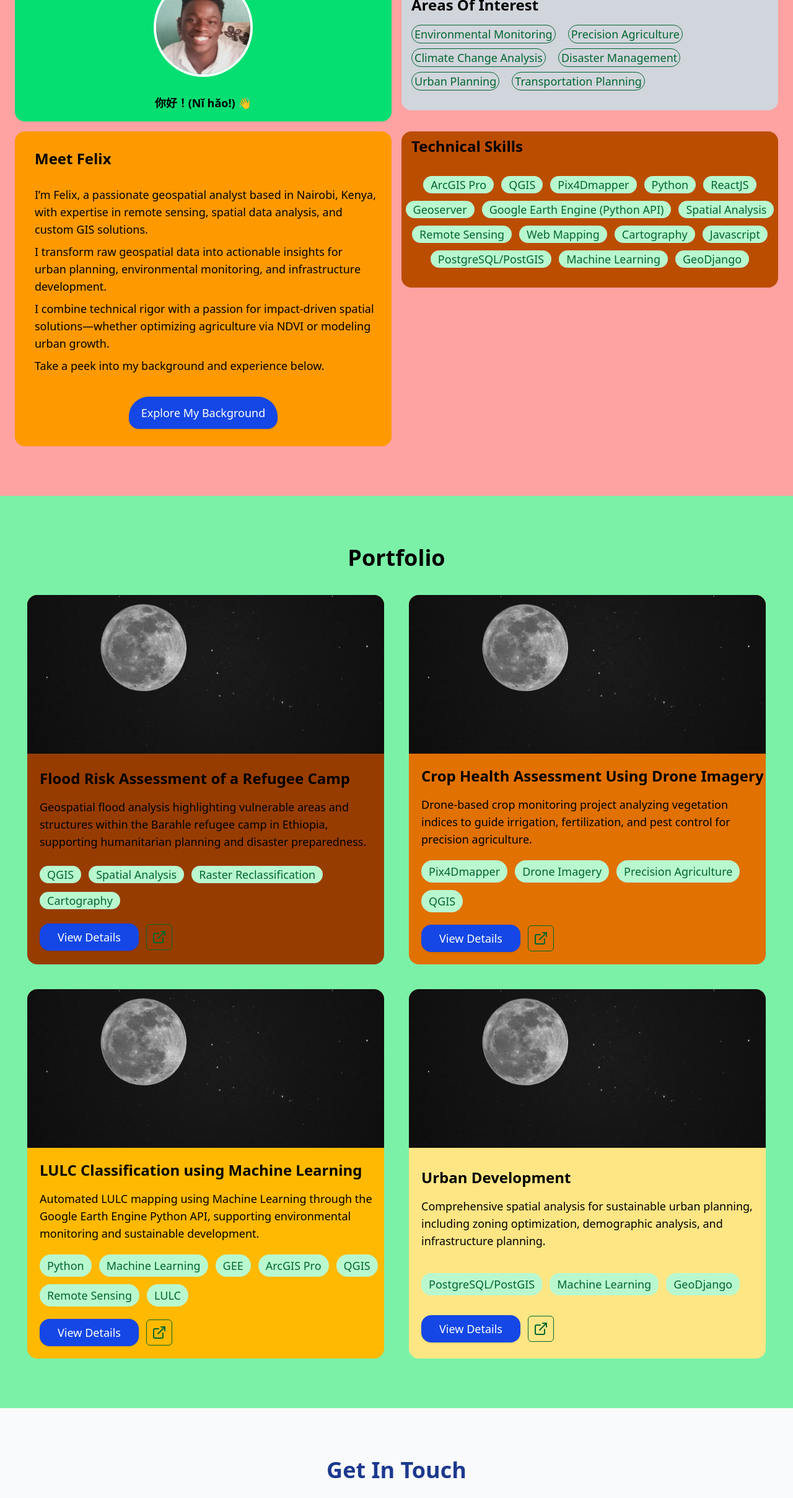
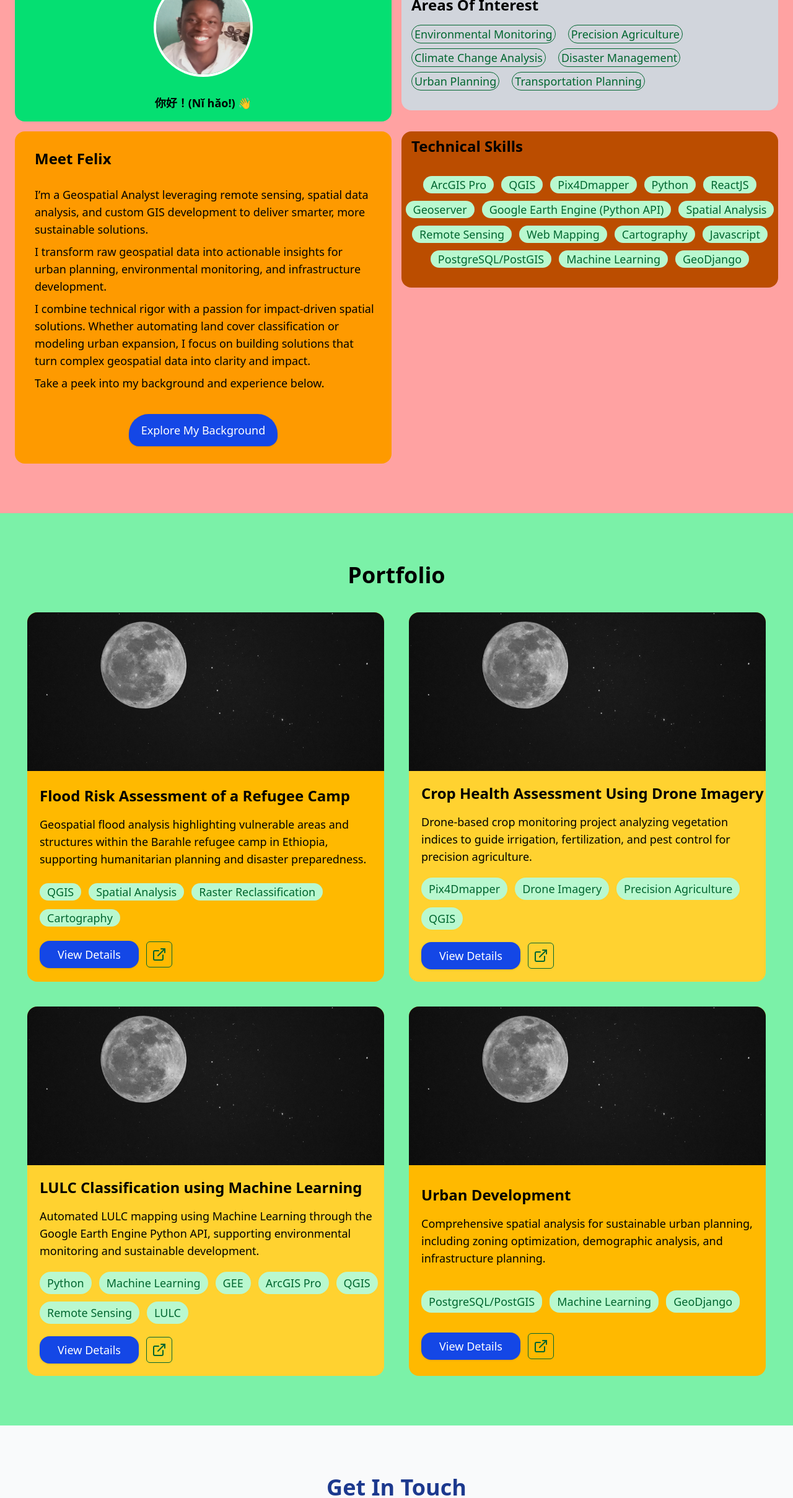
Before and after one commit to FelixOmollo/felix-portfolio, a React (Vite) app: page / in a window 1280 px wide. Shown: the part 1012-3429 px from the top of the page at 62% size. Built offline with nearby package versions, Linux system fonts and the light colour scheme.

Commit message:
Populate about page

```diff
--- a/src/components/About.jsx
+++ b/src/components/About.jsx
@@ -36,10 +36,10 @@ export default function About() {
 
            <h1 className="text-xl md:text-2xl text-left ml-2 font-bold md:mt-5 lg:mt-7 lg:text-2xl lg:ml-8">Meet Felix</h1>
            <div className='text-left text-sm sm:text-base md:text-lg lg:text-lg lg:mt-5 p-2 lg:pl-8 lg:pr-6'>
-            <p>I’m Felix, a passionate geospatial analyst based in Nairobi, Kenya, with expertise in remote sensing, spatial data analysis, and custom GIS solutions.</p>
+            <p>I’m a Geospatial Analyst leveraging remote sensing, spatial data analysis, and custom GIS development to deliver smarter, more sustainable solutions.</p>
             <p className="mt-2">I transform raw geospatial data into actionable insights for urban planning, environmental monitoring, and infrastructure development.  </p>
             <p className="mt-2">
-              I combine technical rigor with a passion for impact-driven spatial solutions—whether optimizing agriculture via NDVI or modeling urban growth.
+              I combine technical rigor with a passion for impact-driven spatial solutions. Whether automating land cover classification or modeling urban expansion, I focus on building solutions that turn complex geospatial data into clarity and impact.
             </p>
             <p className="mt-2">Take a peek into my background and experience below.</p>
            </div>
--- a/src/components/Detailspage.jsx
+++ b/src/components/Detailspage.jsx
@@ -90,7 +90,7 @@ export default function ProjectDetails() {
 
         {/* External Link */}
         <div className="bg-amber-200 p-4 mt-5 rounded-2xl md:col-span-1 lg:col-span-2 lg:row-start-3 lg:col-start-5 lg:self-start">
-          <h2 className="font-bold flex text-xl justify-start md:text-2xl ml-2 mt-2">Project Links</h2>
+          <h2 className="font-bold flex text-xl justify-start md:text-2xl mb-2 ml-2 mt-2">Project Links</h2>
           <a href={project.link} rel="noopener noreferrer"
              className="inline-flex gap-2 items-center md:justify-center border-[2px] md:w-full md:ml-5 lg:ml-0 md:mr-5 md:mt-2 border-green-600 text-green-600 px-10 py-3 rounded-md hover:bg-green-600 hover:border-white hover:text-white text-md lg:text-lg font-medium transition-transform duration-500 active:scale-115">
             <ExternalLink className="w-5 h-5 md:h-6 md:w-6" /> Live Demo
--- a/src/components/Experience.jsx
+++ b/src/components/Experience.jsx
@@ -236,7 +236,7 @@ export default function Experience() {
                     <Briefcase className="w-5 h-5 sm:w-8 sm:h-8 text-green-800" />Volunteer Geospatial Analyst
                   </h2>
                   <h3 className="font-semibold text-md mt-2 mb-2 text-emerald-700 sm:text-xl">Taita Taveta County & Rotaract Club of Voi</h3>
-                  <span className="block text-gray-700 mb-4 sm:text-xl">Dec 2022</span>
+                  <span className="block text-gray-700 mb-4 sm:text-xl">Dec 2021</span>
                   {/* <hr className="border-t border-green-700 opacity-30 my-2" /> */}
                   <p className='sm:text-xl'>Participated in a community-led initiative to clean and map River Voi. Collected field data, contributed to mapping the river corridor using GPS and open-source tools, and supported environmental awareness efforts among local residents.</p>
                 </div>
--- a/src/components/Mappage.jsx
+++ b/src/components/Mappage.jsx
@@ -55,7 +55,7 @@ export default function Mappage () {
             <iframe
             src={map.imaplink}
             title={map.title}
-            className="w-full h-[500px] mt-4 border rounded-lg"/>
+            className="w-full h-[500px] md:h-[700px] mt-4 border rounded-lg"/>
             <Link to="/#projects" className="text-lg flex justify-center mt-4 text-blue-500  hover:text-amber-600 transition lg:text-xl">Back to projects</Link>
         </div>
     );
--- a/src/components/Projects.jsx
+++ b/src/components/Projects.jsx
@@ -28,7 +28,7 @@ export default function Projects() {
       <div className="grid grid-cols-1 sm:grid-cols-2 md:grid-cols-2 lg:grid-cols-6 gap-10">
 
           {/* Project 1 */}
-          <div className="bg-amber-800 grid lg:ml-5 sm:col-span-2 lg:col-span-3 rounded-2xl">
+          <div className="bg-amber-400 grid lg:ml-5 sm:col-span-2 lg:col-span-3 rounded-2xl">
 
                 {/* Image div */}
                 <div className="flex justify-center">
@@ -65,7 +65,7 @@ export default function Projects() {
 
 
           {/* Project 2 */}
-          <div className="bg-amber-600 grid lg:mr-5 sm:col-span-2 lg:col-span-3 rounded-2xl">
+          <div className="bg-amber-300 grid lg:mr-5 sm:col-span-2 lg:col-span-3 rounded-2xl">
 
                 {/* Image div */}
                 <div className="flex justify-center ">
@@ -104,7 +104,7 @@ export default function Projects() {
 
 
           {/* Project 3 */}
-          <div className="bg-amber-400 lg:ml-5 grid sm:col-span-2 lg:col-span-3 rounded-2xl">
+          <div className="bg-amber-300 lg:ml-5 grid sm:col-span-2 lg:col-span-3 rounded-2xl">
                 {/* Image div */}
                 <div className="flex justify-center ">
                   <img className="rounded-t-2xl w-full sm:h-64 object-cover" src={footerBg2} alt="Dummy" />
@@ -136,7 +136,7 @@ export default function Projects() {
 
 
           {/* Project 4 */}
-          <div className="bg-amber-200 lg:mr-5 grid sm:col-span-2 lg:col-span-3 rounded-2xl">
+          <div className="bg-amber-400 lg:mr-5 grid sm:col-span-2 lg:col-span-3 rounded-2xl">
                 {/* Image div */}
                 <div className="flex justify-center ">
                   <img className="rounded-t-2xl w-full sm:h-64 object-cover" src={footerBg2} alt="Dummy" />
```
